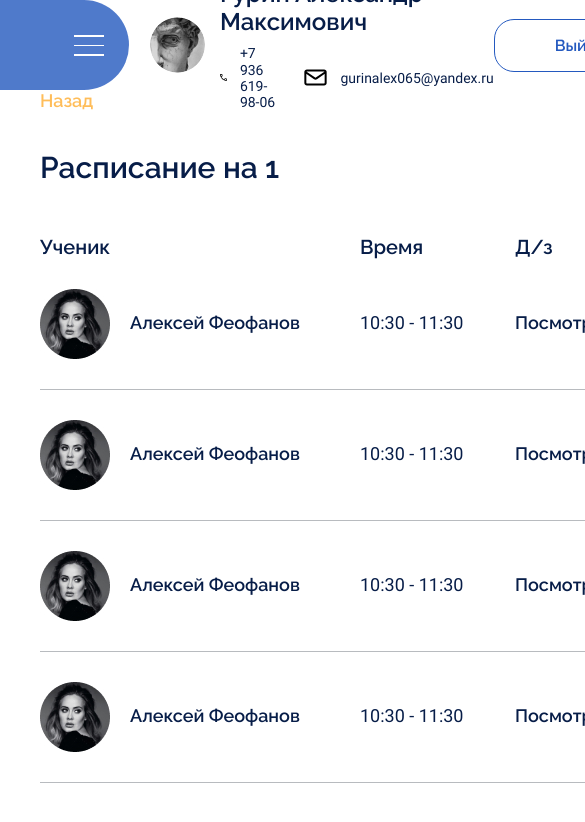
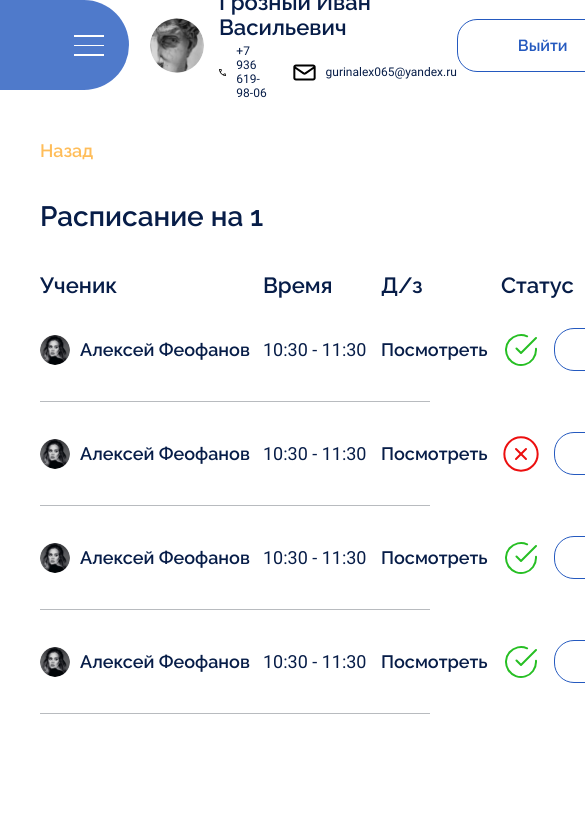
Before and after one commit to TutorOffice/TutorOffice-frontend, a React (Vite) app: page /calendar/1 in a window 390 px wide. Shown: the top 822 px of the page, 585 px wide, since content can reach past the window. Built offline with nearby package versions, Linux system fonts and the light colour scheme.

Commit message:
feat: расписание на один день

```diff
--- a/src/components/calendarDayItem/CalendarDayItem.module.css
+++ b/src/components/calendarDayItem/CalendarDayItem.module.css
@@ -1,13 +1,13 @@
 .calendarDayItem {
   display: grid;
-  grid-template-columns:
-    minmax(270px, 1.67fr)
-    minmax(105px, 1.67fr)
-    minmax(120px, 1.67fr)
-    minmax(50px, 1fr)
-    195px;
-  align-items: center;
-  gap: 50px;
+	grid-template-columns:
+  minmax(240px, 1.6fr)
+  minmax(105px, 0.7fr)
+  minmax(107px, 0.7fr)
+  minmax(40px, 0.3fr)
+  196px;
+  gap: 13px;
+	align-items: center;
   padding-bottom: 30px;
   border-bottom: 1px solid #b8bbbf;
   font-family: 'Raleway';
@@ -20,7 +20,10 @@
 }
 
 .calendarDayItem__photo {
-  margin-right: 20px;
+	width: 70px;
+	margin-right: 20px;
+	object-fit: cover;
+	border-radius: 50%;
 }
 
 .calendarDayItem__time {
@@ -45,3 +48,35 @@
 .lookHomework:hover {
   opacity: 0.6;
 }
+
+@media screen and (max-width: 1250px) {
+	.calendarDayItem {
+		grid-template-columns:
+		minmax(210px, 1.6fr)
+		minmax(105px, 0.7fr)
+		minmax(107px, 0.7fr)
+		minmax(40px, 0.3fr)
+		156px;
+	}
+
+	.calendarDayItem__button {
+		padding: 15px 40px;
+	}
+}
+
+@media screen and (max-width: 1100px) {
+	.calendarDayItem__photo {
+		width: 50px;
+		margin-right: 10px;
+	}
+
+	.calendarDayItem__button {
+		padding: 10px 40px;
+	}
+}
+
+@media screen and (max-width: 819px) {
+	.calendarDayItem__photo {
+		width: 30px;
+	}
+}
--- a/src/components/calendarDayItem/CalendarDayItem.tsx
+++ b/src/components/calendarDayItem/CalendarDayItem.tsx
@@ -19,7 +19,7 @@ interface CalendarDayItemProps {
 const CalendarDayItem: React.FC<CalendarDayItemProps> = ({ photo, time, name, lessonStatus, lessonId, date }) => {
   const [status, setStatusIcon] = useState(lessonStatus);
   const onSetStatus = () => {
-    setStatusIcon(!status);
+    setStatusIcon((prev) => !prev);
   };
 
   return (
@@ -37,7 +37,7 @@ const CalendarDayItem: React.FC<CalendarDayItemProps> = ({ photo, time, name, le
         alt='Статус задания'
       />
       <Link to={`/calendar/${date}/${lessonId}`}>
-        <Button type={btnType.button} variant={btnClass.ghost}>
+        <Button className={s.calendarDayItem__button} type={btnType.button} variant={btnClass.ghost}>
           Открыть
         </Button>
       </Link>
--- a/src/components/headerAuth/HeaderAuth.tsx
+++ b/src/components/headerAuth/HeaderAuth.tsx
@@ -20,7 +20,7 @@ const HeaderAuth: React.FC<HeaderAuthProps> = ({ className }) => {
     <HeaderMain className={className}>
       <UserInfo
         photo={userPhoto}
-        fullName='Гурин Александр Максимович'
+        fullName='Грозный Иван Васильевич'
         phone='+7 936 619-98-06'
         mail='gurinalex065@yandex.ru'
       />
--- a/src/components/userInfo/UserInfo.module.css
+++ b/src/components/userInfo/UserInfo.module.css
@@ -4,6 +4,8 @@
 }
 
 .user__photo {
+	width: 55px;
+	height: 55px;
 	margin-right: 15px;
   object-fit: cover;
   border-radius: 50%;
@@ -12,11 +14,10 @@
 .user__info {
   display: flex;
   flex-direction: column;
-  align-items: center;
 }
 
 .user__name {
-  margin-bottom: 10px;
+  margin-bottom: 5px;
   font-family: 'Raleway';
   font-size: 24px;
   font-weight: 600;
@@ -40,7 +41,7 @@
 }
 
 .contact__icon {
-  margin-right: 13px;
+  margin-right: 10px;
 }
 
 .contact__text {
@@ -48,3 +49,17 @@
   font-size: 14px;
   font-weight: 400;
 }
+
+@media screen and (max-width: 819px) {
+	.user__name {
+		font-size: 22px;
+	}
+
+	.user__contacts {
+		gap: 20px;
+	}
+
+	.contact__text {
+		font-size: 12px;
+	}
+}
--- a/src/pages/calendarDay/CalendarDay.module.css
+++ b/src/pages/calendarDay/CalendarDay.module.css
@@ -1,14 +1,5 @@
-.calendarDay__header {
-	margin-bottom: 40px;
-}
-
 .calendarDay__goBack {
-	margin-bottom: 60px;
-}
-
-.calendarDay__content {
-  width: 100%;
-  display: grid;
+	margin: 40px 0 60px 0;
 }
 
 .calendarDay__title {
@@ -27,20 +18,42 @@
 
 .list__title {
   display: grid;
-  grid-template-columns:
-    minmax(270px, 1.67fr)
-    minmax(105px, 1.67fr)
-    minmax(120px, 1.67fr)
-    minmax(50px, 1fr)
-    195px;
-  align-items: center;
-  gap: 50px;
+	grid-template-columns:
+  minmax(240px, 1.6fr)
+  minmax(105px, 0.7fr)
+  minmax(107px, 0.7fr)
+  minmax(40px, 0.3fr)
+  196px;
+  gap: 13px;
+	align-items: center;
   font-family: 'Raleway';
   font-size: 20px;
 }
 
-@media screen and (max-width: 1100px) {
-	.calendarDay__goBack {
-		margin-bottom: 40px;
+@media screen and (max-width: 1250px) {
+	.list__title {
+		grid-template-columns:
+		minmax(210px, 1.6fr)
+		minmax(105px, 0.7fr)
+		minmax(107px, 0.7fr)
+		minmax(40px, 0.3fr)
+		156px;
 	}
 }
+
+@media screen and (max-width: 1100px) {
+	.list__title {
+		font-size: 22px;
+	}
+
+	.calendarDay__goBack {
+		margin: 50px 0 40px 0;
+	}
+}
+
+@media screen and (max-width: 819px) {
+	.calendarDay__title {
+		margin-bottom: 40px;
+    font-size: 28px;
+	}
+}
--- a/src/pages/calendarDay/CalendarDay.tsx
+++ b/src/pages/calendarDay/CalendarDay.tsx
@@ -1,5 +1,4 @@
 import s from './CalendarDay.module.css';
-
 import { testStudents } from './testStudents';
 
 import HeaderAuth from '@/components/headerAuth/HeaderAuth';
@@ -23,11 +22,10 @@ const CalendarDay = () => {
 
   return (
     <Layout>
-      <HeaderAuth className={s.calendarDay__header} />
+      <HeaderAuth />
       <Button className={s.calendarDay__goBack} type={btnType.button} variant={btnClass.back}>
         Назад
       </Button>
-      <div className={s.calendarDay__content}>
       <h2 className={s.calendarDay__title}>Расписание на {currentDate}</h2>
       <ul className={s.students__list}>
         <div className={s.list__title}>
@@ -49,7 +47,6 @@ const CalendarDay = () => {
           />
         ))}
       </ul>
-      </div>
     </Layout>
   );
 };
```
Lines whose indentation alone changed are shown as unchanged.
